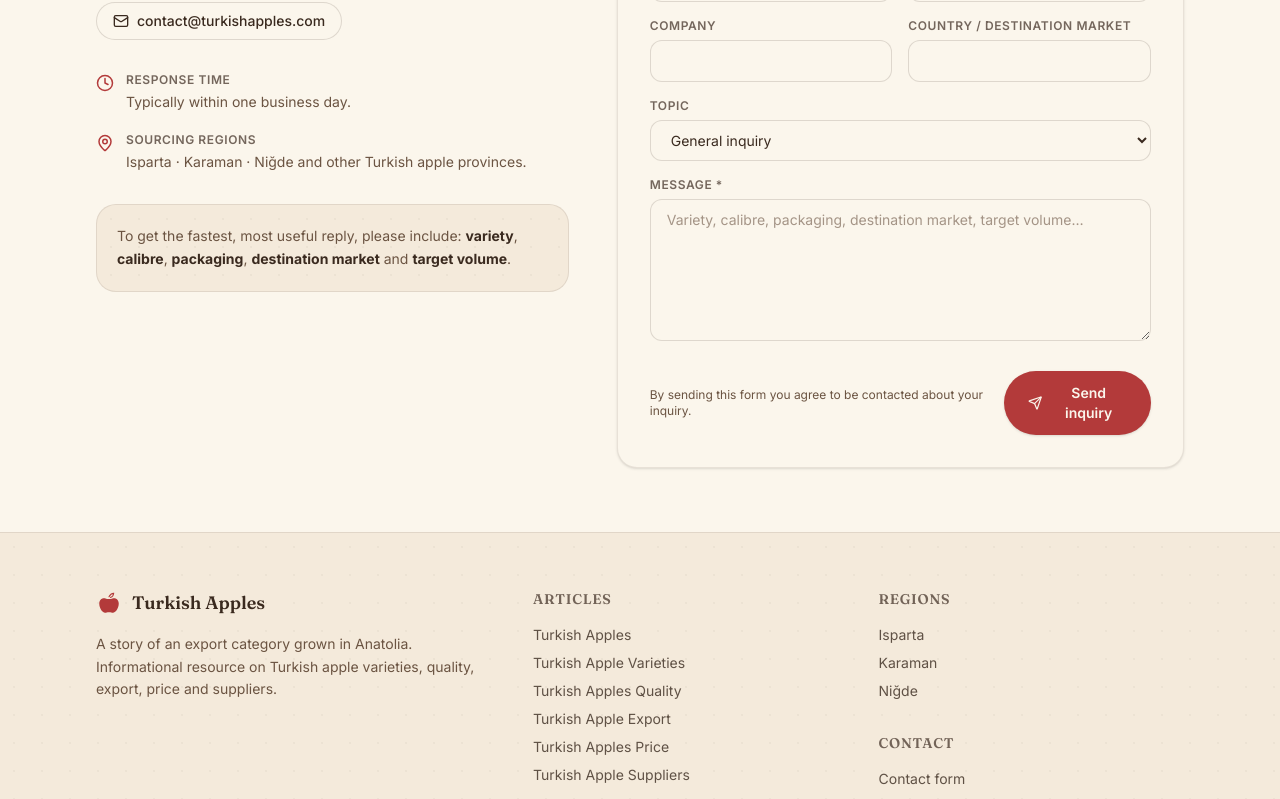
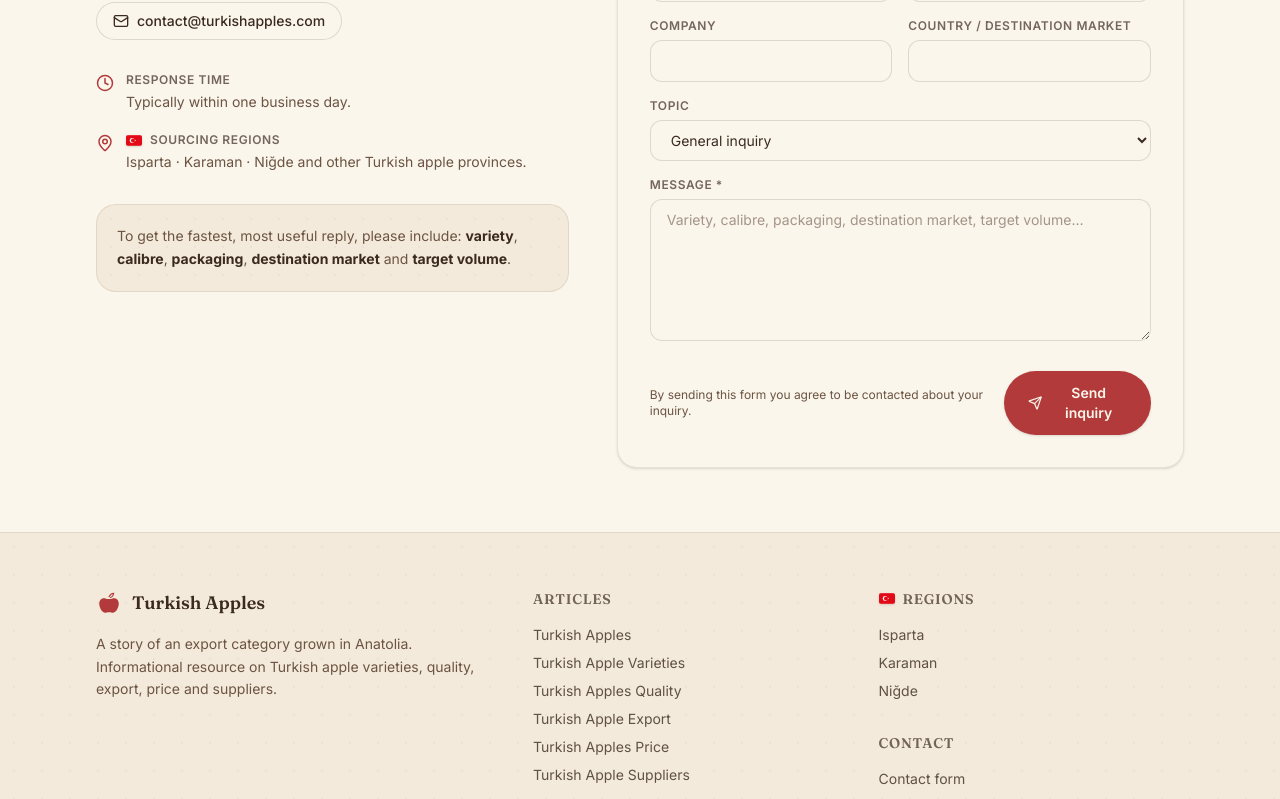
Before and after one commit to jakubcygowski/turkishapples, a Next.js app: page /contact in a window 1280 px wide. Shown: the part 680-1479 px from the top of the page. Built offline with nearby package versions, Linux system fonts and the light colour scheme.

Commit message:
Add Turkish flag accents to Regions-themed spots
- Extract TurkishFlag to shared component
- Hero city line (already had it)
- RegionsStrip section eyebrow (provinces block)
- Footer Regions column heading
- Contact page 'Sourcing regions' sidebar row

```diff
--- a/src/app/contact/page.tsx
+++ b/src/app/contact/page.tsx
@@ -4,6 +4,7 @@ import { ChevronRight, Mail, Clock, MapPin } from "lucide-react";
 import { Container } from "@/components/Container";
 import { ContactForm } from "@/components/ContactForm";
 import { CONTACT_EMAIL } from "@/components/ContactSection";
+import { TurkishFlag } from "@/components/TurkishFlag";
 
 export const metadata: Metadata = {
   title: "Contact — Turkish Apples",
@@ -75,7 +76,8 @@ export default function ContactPage() {
             <div className="flex gap-3">
               <MapPin size={18} className="mt-0.5 flex-shrink-0 text-apple-red" />
               <div>
-                <dt className="text-xs font-semibold uppercase tracking-wider text-bark/70">
+                <dt className="flex items-center gap-2 text-xs font-semibold uppercase tracking-wider text-bark/70">
+                  <TurkishFlag width={16} height={11} />
                   Sourcing regions
                 </dt>
                 <dd className="mt-1 text-bark-soft">
--- a/src/components/Footer.tsx
+++ b/src/components/Footer.tsx
@@ -1,6 +1,7 @@
 import Link from "next/link";
 import { AppleMark } from "./AppleMark";
 import { Container } from "./Container";
+import { TurkishFlag } from "./TurkishFlag";
 import { articles } from "@/content/articles";
 
 export function Footer() {
@@ -43,7 +44,8 @@ export function Footer() {
           </div>
 
           <div>
-            <h3 className="font-display text-sm font-semibold uppercase tracking-wider text-bark/70">
+            <h3 className="flex items-center gap-2 font-display text-sm font-semibold uppercase tracking-wider text-bark/70">
+              <TurkishFlag width={16} height={11} />
               Regions
             </h3>
             <ul className="mt-4 space-y-2 text-sm text-bark/80">
--- a/src/components/Hero.tsx
+++ b/src/components/Hero.tsx
@@ -2,6 +2,7 @@ import Link from "next/link";
 import { ArrowRight } from "lucide-react";
 import { Container } from "./Container";
 import { AppleMark } from "./AppleMark";
+import { TurkishFlag } from "./TurkishFlag";
 
 export function Hero() {
   return (
@@ -85,27 +86,6 @@ export function Hero() {
   );
 }
 
-function TurkishFlag({ className = "" }: { className?: string }) {
-  return (
-    <svg
-      width={22}
-      height={15}
-      viewBox="0 0 30 20"
-      role="img"
-      aria-label="Flag of Türkiye"
-      className={`rounded-[2px] shadow-sm ${className}`}
-    >
-      <rect width="30" height="20" fill="#E30A17" />
-      <circle cx="11.5" cy="10" r="4.5" fill="#FFFFFF" />
-      <circle cx="13" cy="10" r="3.6" fill="#E30A17" />
-      <polygon
-        points="17.5,8.2 17.905,9.444 19.212,9.444 18.153,10.212 18.558,11.456 17.5,10.688 16.442,11.456 16.847,10.212 15.788,9.444 17.095,9.444"
-        fill="#FFFFFF"
-      />
-    </svg>
-  );
-}
-
 function LeafIcon({ size = 48 }: { size?: number }) {
   return (
     <svg
--- a/src/components/RegionsStrip.tsx
+++ b/src/components/RegionsStrip.tsx
@@ -1,5 +1,6 @@
 import { Container } from "./Container";
 import { SectionHeading } from "./SectionHeading";
+import { TurkishFlag } from "./TurkishFlag";
 
 const regions = [
   {
@@ -21,7 +22,12 @@ export function RegionsStrip() {
     <section className="bg-paper-soft py-24">
       <Container>
         <SectionHeading
-          eyebrow="The regions"
+          eyebrow={
+            <span className="inline-flex items-center gap-2 align-middle">
+              <TurkishFlag width={18} height={12} />
+              The regions
+            </span>
+          }
           title="Three provinces do most of the work."
           description="The backbone of Turkish apple supply — orchards, packing houses and cold storage, all within a few hours’ drive of each other."
         />
--- a/src/components/SectionHeading.tsx
+++ b/src/components/SectionHeading.tsx
@@ -6,7 +6,7 @@ export function SectionHeading({
   description,
   align = "left",
 }: {
-  eyebrow?: string;
+  eyebrow?: ReactNode;
   title: ReactNode;
   description?: ReactNode;
   align?: "left" | "center";
--- /dev/null
+++ b/src/components/TurkishFlag.tsx
@@ -0,0 +1,28 @@
+export function TurkishFlag({
+  className = "",
+  width = 22,
+  height = 15,
+}: {
+  className?: string;
+  width?: number;
+  height?: number;
+}) {
+  return (
+    <svg
+      width={width}
+      height={height}
+      viewBox="0 0 30 20"
+      role="img"
+      aria-label="Flag of Türkiye"
+      className={`rounded-[2px] shadow-sm ${className}`}
+    >
+      <rect width="30" height="20" fill="#E30A17" />
+      <circle cx="11.5" cy="10" r="4.5" fill="#FFFFFF" />
+      <circle cx="13" cy="10" r="3.6" fill="#E30A17" />
+      <polygon
+        points="17.5,8.2 17.905,9.444 19.212,9.444 18.153,10.212 18.558,11.456 17.5,10.688 16.442,11.456 16.847,10.212 15.788,9.444 17.095,9.444"
+        fill="#FFFFFF"
+      />
+    </svg>
+  );
+}
```
